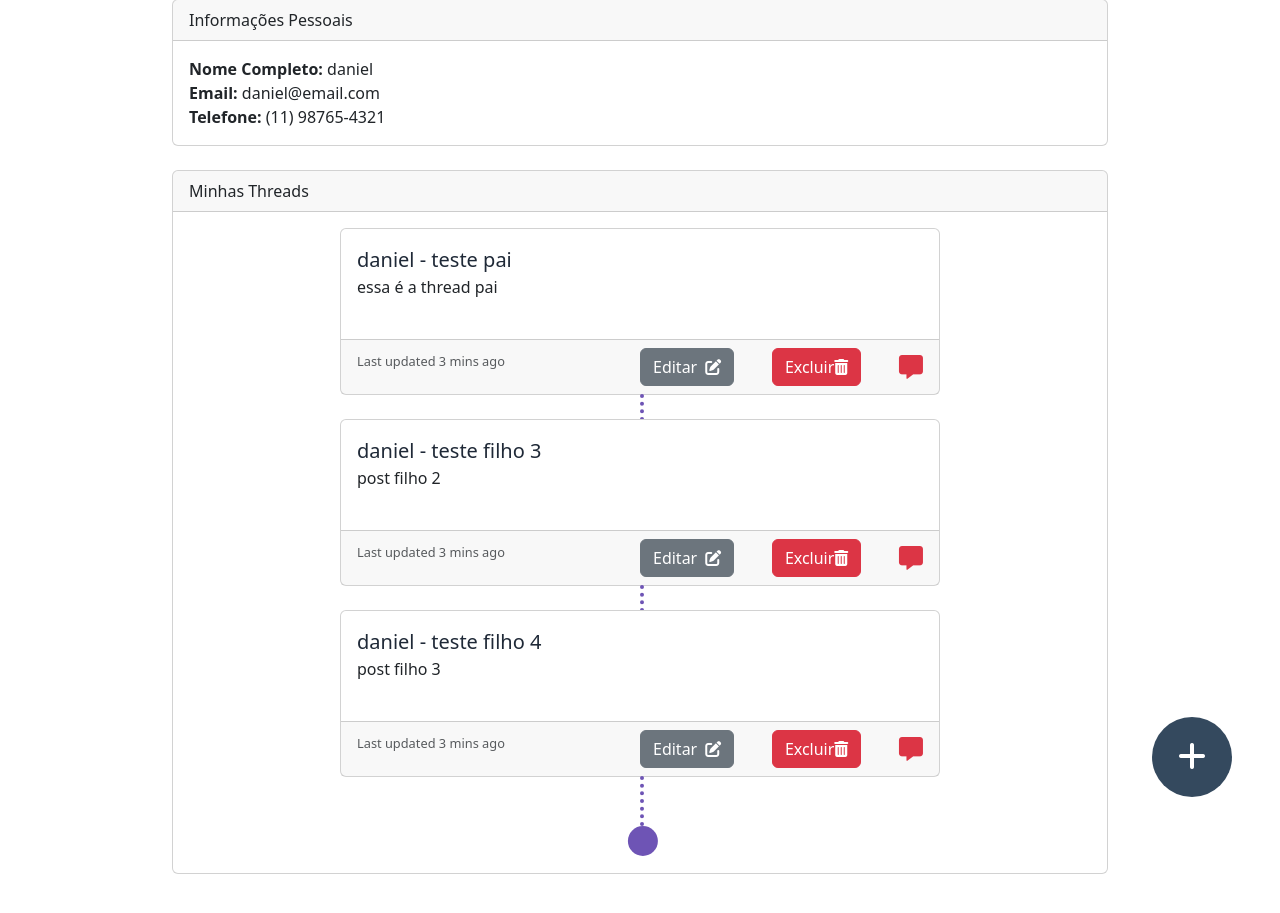
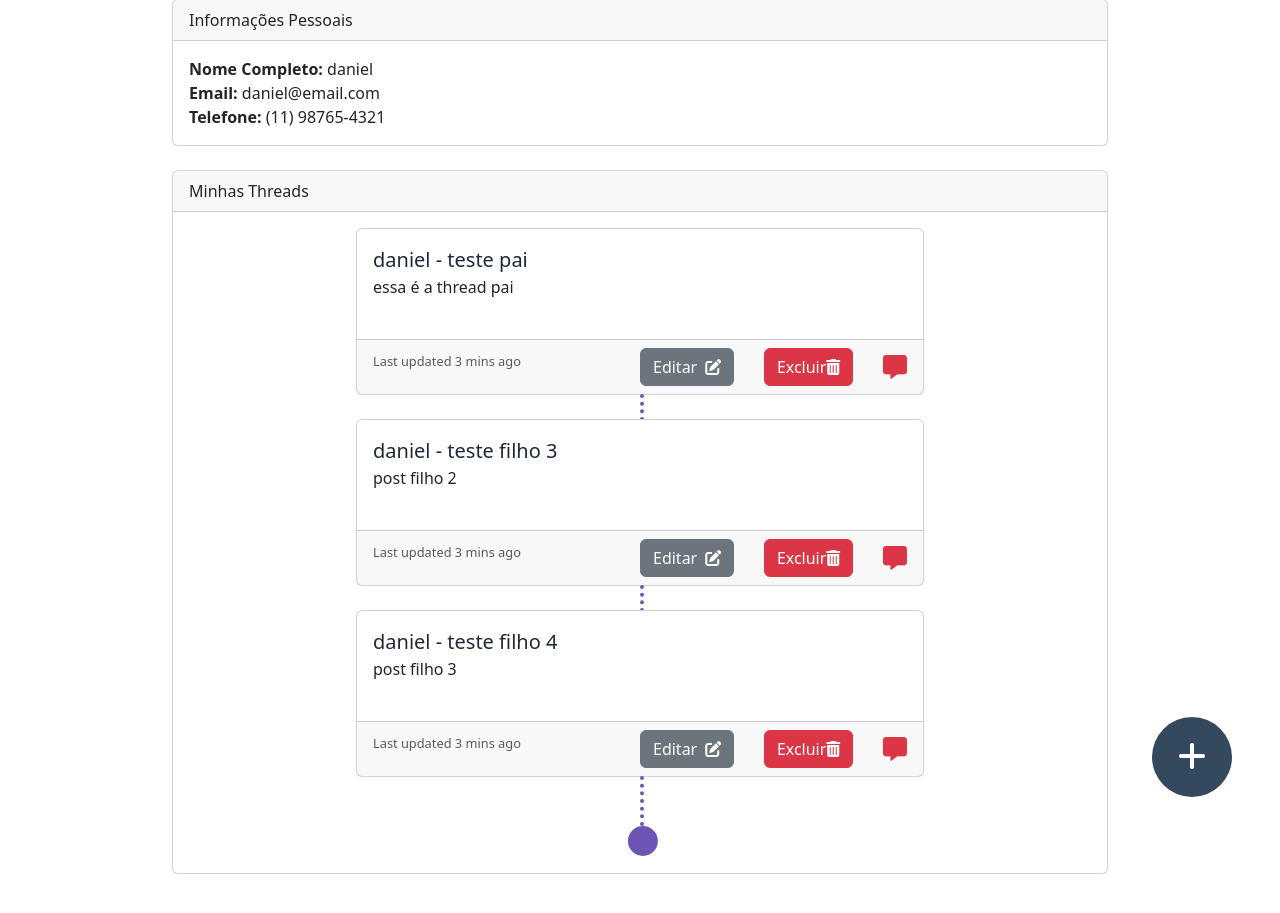
Before and after one commit to BrenoFSales/Forum-Web, a Flask app: page /perfil in a window 1280 px wide. Shown: the part 253-1166 px from the top of the page. Run offline with Flask 3, Linux system fonts and the light colour scheme; a user stored in the database is signed in; data comes from the database, SQL or seed files in the repository; some libraries are stand-ins or nearby versions.

Commit message:
consertar “Minhas Threads” fora de ordem

```diff
--- a/templates/perfil.html
+++ b/templates/perfil.html
@@ -18,7 +18,7 @@
         <div class="card-header">
             Minhas Threads
         </div>
-        <div class="card-body d-flex row justify-content-center pb-5">
+        <div class="card-body d-flex row justify-content-center pb-5" style="max-width: 600px; margin: auto;">
             {% for i in recent %}
                 {{ i | safe}}
             {% endfor %}
```
